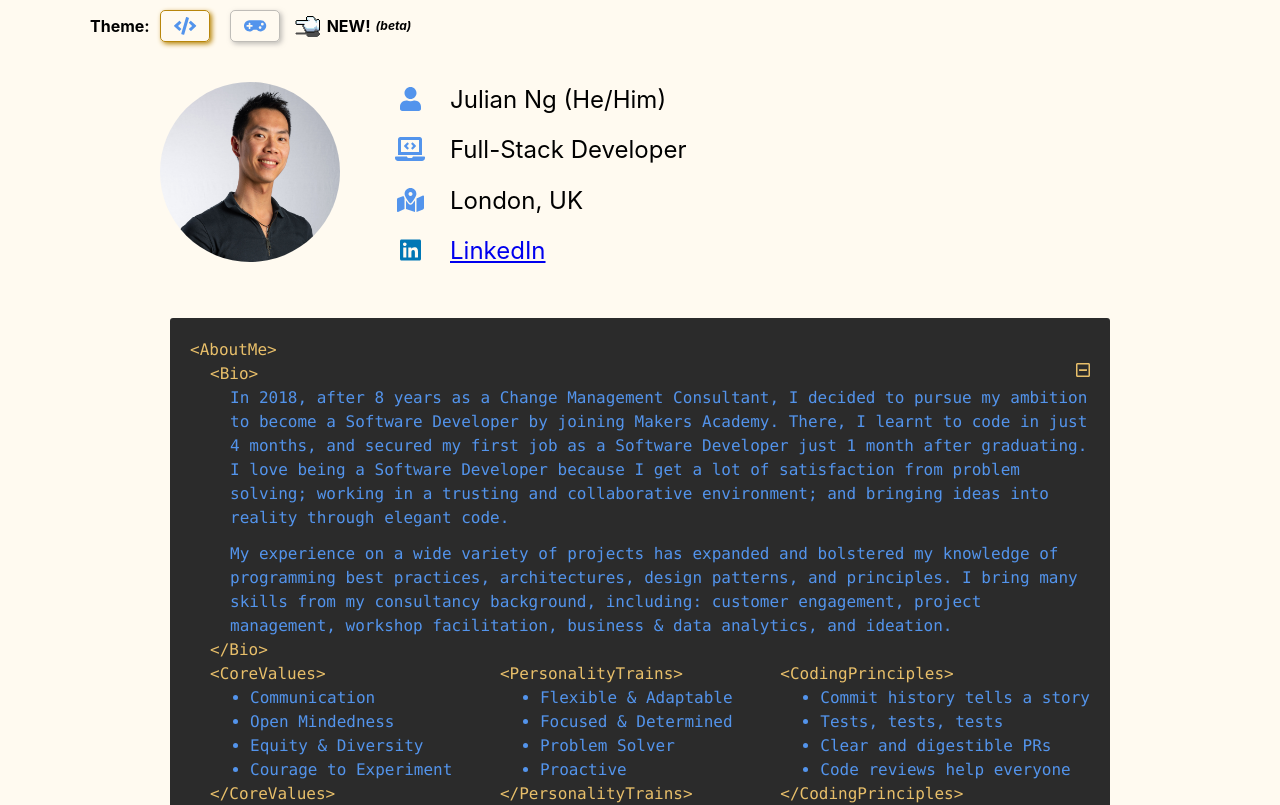
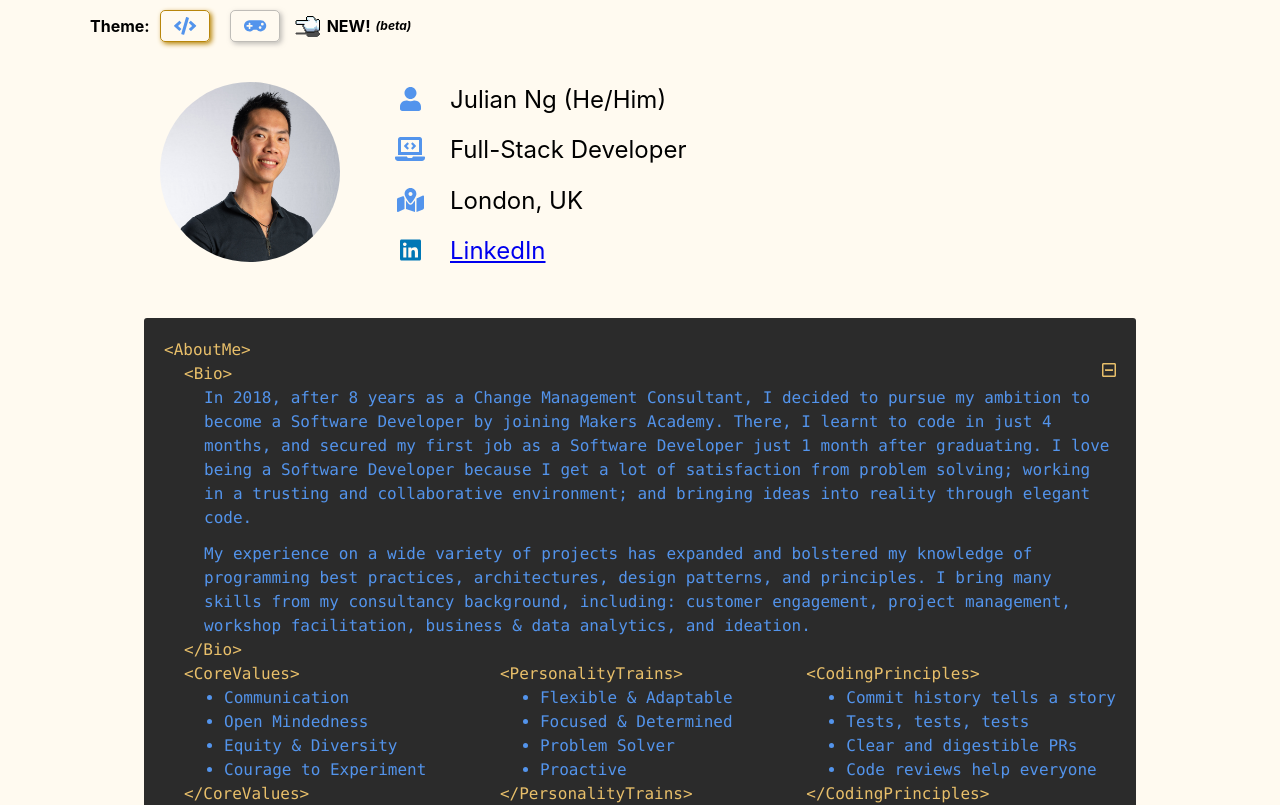
Before and after one commit to julesnuggy/cv, a React (Create React App) app: page /#/theme/coding in a window 1280 px wide. Shown: the top 805 px of the page. Built offline with nearby package versions, Linux system fonts and the light colour scheme.

Commit message:
Update Coding style for proportionate layout

```diff
--- a/src/styles/global.scss
+++ b/src/styles/global.scss
@@ -7,7 +7,7 @@
   margin: 0 20px 30px;
 
   @include tabletUp {
-    margin: 0 90px 50px;
+    margin: 0 5vw 50px;
     min-width: 640px;
   }
 }
@@ -92,7 +92,7 @@
   padding: 20px;
 
   @include tabletUp {
-    margin: 20px 90px;
+    margin: 20px 5vw;
   }
 
   & .expand-truncate-icon {
```
